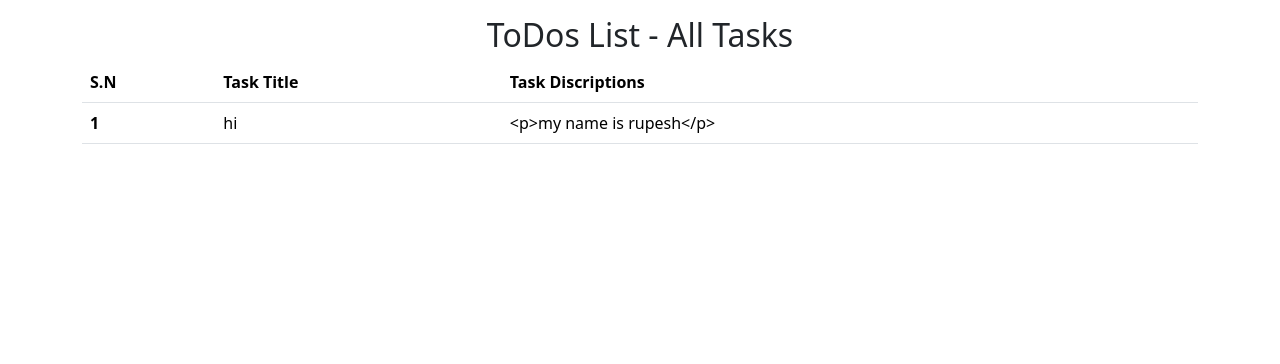
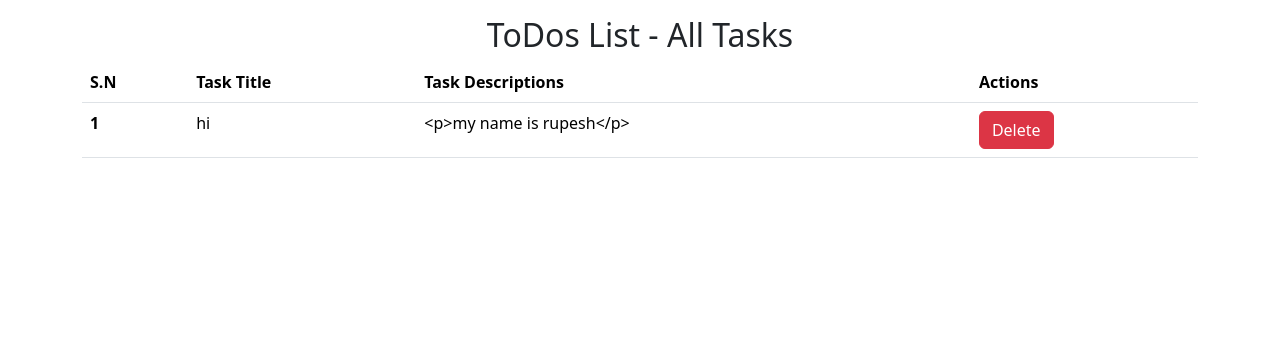
Before and after one commit to rupacesigdel/ToDoList, a Django app: page /task/ in a window 1280 px wide. Shown: the part 56-420 px from the top of the page. Run offline with Django 5.2, Linux system fonts and the light colour scheme; data comes from the database, SQL or seed files in the repository; both versions use the stored data as it was after the commit.

Commit message:
adding delete and undo system

```diff
--- a/home/urls.py
+++ b/home/urls.py
@@ -5,5 +5,8 @@ from home import views
 urlpatterns = [
     path('', views.home, name='home'),
     path('search/', views.search, name='search'),
-    path('task/', views.task, name='task')
+    path('task/', views.task, name='task'),
+    path('delete_task/<int:task_id>/', views.delete_task, name='delete_task'),
+    path('undo_delete/', views.undo_delete, name='undo_delete'),
+
 ]
--- a/home/views.py
+++ b/home/views.py
@@ -1,6 +1,7 @@
-from django.shortcuts import render, HttpResponse
+from django.shortcuts import render, HttpResponse, redirect, get_object_or_404
 from home.models import Task
 from django.contrib.auth.decorators import login_required
+from django.contrib import messages
 
 @login_required
 def my_view(request):
@@ -37,3 +38,29 @@ def search(request):
         results = Task.objects.none()
 
     return render(request, 'search_results.html', {'results': results})
+
+@login_required
+def delete_task(request, task_id):
+    task = get_object_or_404(Task, id=task_id)
+    request.session['deleted_task'] = {
+        'id': task.id,
+        'title': task.taskTitle,
+        'desc': task.taskDesc,
+    }
+    task.delete()
+    messages.success(request, 'Task deleted! <a href="/undo_delete/">Undo</a>', extra_tags='safe')
+    return redirect('/task')
+
+@login_required
+def undo_delete(request):
+    deleted_task = request.session.pop('deleted_task', None)
+    if deleted_task:
+        Task.objects.create(
+            id=deleted_task['id'],
+            taskTitle=deleted_task['title'],
+            taskDesc=deleted_task['desc'],
+        )
+        messages.success(request, 'Task restored!')
+    else:
+        messages.error(request, 'No task to restore.')
+    return redirect('/task')
--- a/templates/task.html
+++ b/templates/task.html
@@ -27,45 +27,58 @@
               <label for="searchQuery">Search:</label>
               <input type="text" id="searchQuery" name="q">
               <button type="submit">Search</button>
-          </form>
+            </form>
           </div>
         </div>
     </nav>
 
-
     <div class="container my-3">
         <h2 class="text-center">ToDos List - All Tasks</h2>
+
+        <!-- Display messages -->
+        {% if messages %}
+          <div>
+            {% for message in messages %}
+              <div class="alert alert-{{ message.tags }}">
+                {{ message|safe }}
+              </div>
+            {% endfor %}
+          </div>
+        {% endif %}
+
         <table class="table">
             <thead>
               <tr>
                 <th scope="col">S.N</th>
                 <th scope="col">Task Title</th>
-                <th scope="col">Task Discriptions</th>
+                <th scope="col">Task Descriptions</th>
+                <th scope="col">Actions</th> <!-- Add this column for actions -->
               </tr>
             </thead>
             <tbody>
-
-
-              {% comment %} run a for loop here and iterate through all the tasks {% endcomment %}
-              {% for tasks in task %}
-
+              {% for task in task %}
                 <tr>
-                  <th scope="row">{{forloop.counter}}</th>
-                  <td>{{tasks.taskTitle}}</td>
-                  <td>{{tasks.taskDesc}}</td>
+                  <th scope="row">{{ forloop.counter }}</th>
+                  <td>{{ task.taskTitle }}</td>
+                  <td>{{ task.taskDesc }}</td>
+                  <td>
+                    <!-- Delete Button -->
+                    <form action="{% url 'delete_task' task.id %}" method="post" style="display:inline;">
+                      {% csrf_token %}
+                      <button type="submit" class="btn btn-danger">Delete</button>
+                    </form>
+                  </td>
                 </tr>
               {% endfor %}
-
             </tbody>
-          </table>
-        </div>
-
+        </table>
+    </div>
 
     <footer class="bg-dark text-light fixed-bottom">
       <p class="text-center py-0 my-0">
-      ToDo-add a task &copy; 2024 | All rights reserved
+        ToDo-add a task &copy; 2024 | All rights reserved
       </p>
-   </footer>
+    </footer>
 
     <script src="https://cdn.jsdelivr.net/npm/bootstrap@5.3.3/dist/js/bootstrap.bundle.min.js" integrity="sha384-YvpcrYf0tY3lHB60NNkmXc5s9fDVZLESaAA55NDzOxhy9GkcIdslK1eN7N6jIeHz" crossorigin="anonymous"></script>
     <script src="https://cdn.jsdelivr.net/npm/@popperjs/core@2.11.8/dist/umd/popper.min.js" integrity="sha384-I7E8VVD/ismYTF4hNIPjVp/Zjvgyol6VFvRkX/vR+Vc4jQkC+hVqc2pM8ODewa9r" crossorigin="anonymous"></script>
```
Also changed, not shown: static/task.js (added, +15 -0 lines), templates/timy.html (added, +17 -0 lines), db.sqlite3.
